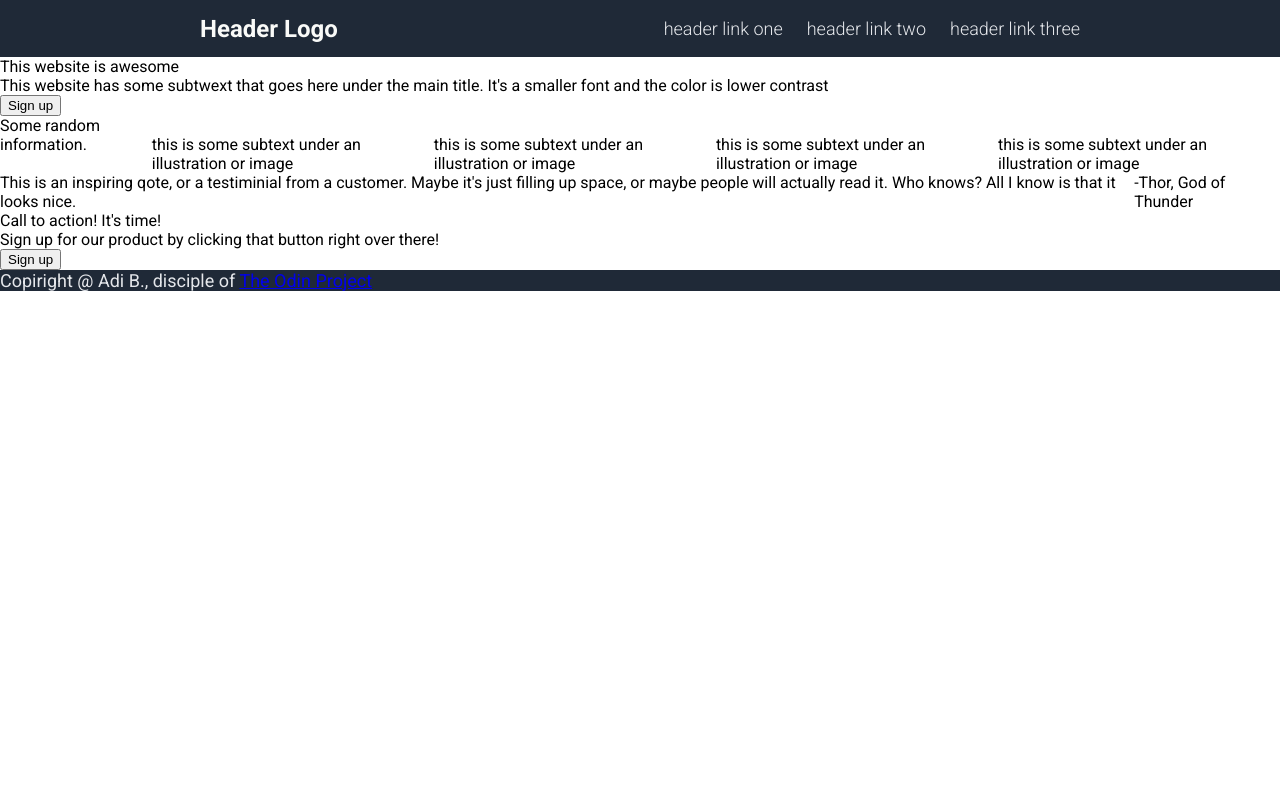
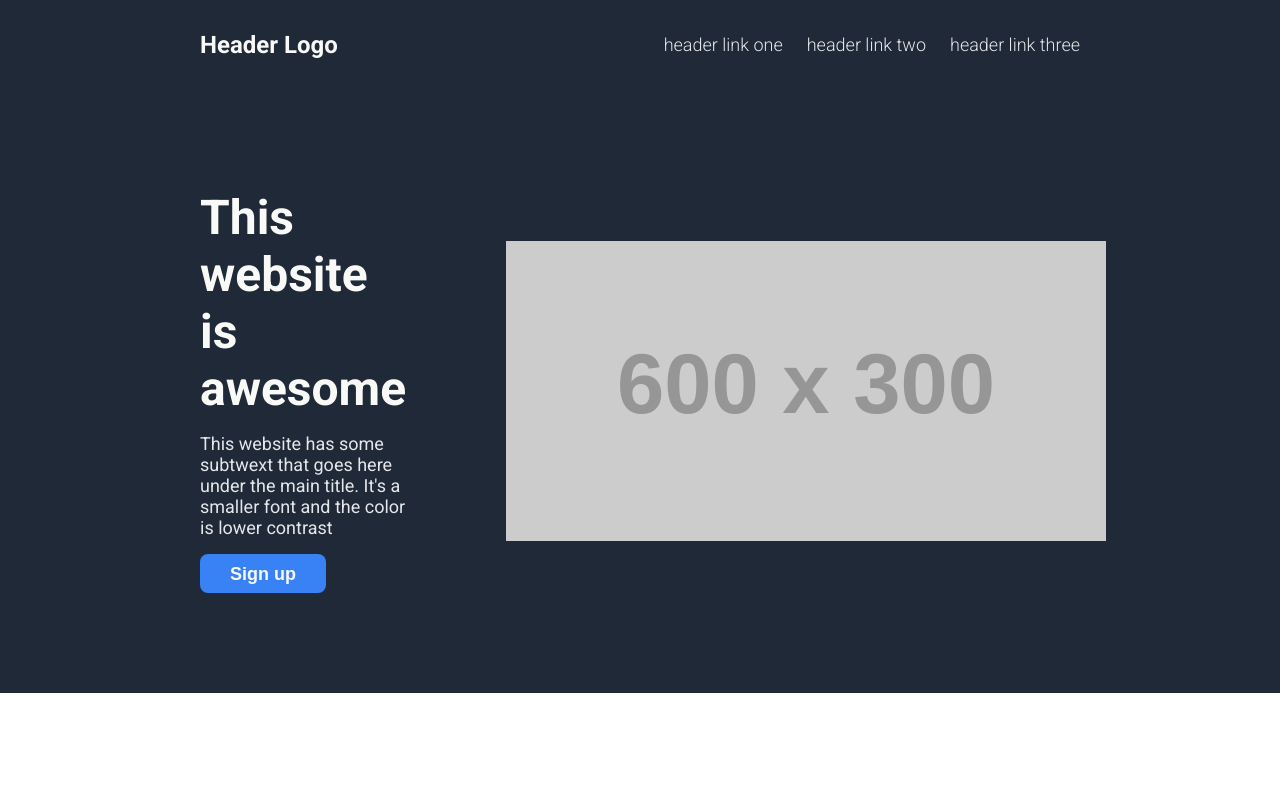
Before and after one commit to aditzaabc/landing-page-kookbook, a plain HTML site: page index.html in a window 1280 px wide. Shown: the top 790 px of the page. Drawn offline with Linux system fonts and the light colour scheme; placeholder pictures from the web are drawn by us.

Commit message:
Completed LP project, html could be lighter

```diff
--- a/index.html
+++ b/index.html
@@ -25,41 +25,54 @@
         <div class="hero-title">
             This website is awesome
         </div>
-        <div class="hero-subtitle">
+        <div class="hero-text">
             This website has some subtwext that goes here under the main title. It's a smaller font and the color is lower contrast
         </div>
         <button class="cta-btn">Sign up</button>
     </div>
-    <img src="" alt=""/>
+    <img src="https://via.placeholder.com/600x300.png/?text=this+is+a+placeholder+for+an+image
+
+    C/O https://placeholder.com/" alt="www.placeholder.com"/>
   </div>
     <!-- features start-->
   <div class="features">
     <div class="features-title">
         Some random information.
     </div>
-    <div class="card">
-        <img class="card-img" src="" alt=""/>
+    <div class="cards">
+      <div class="card">
+        <img class="card-img" src="https://via.placeholder.com/200/FFFFFF.png?text=Photo
+
+        C/O https://placeholder.com/" alt="Photo"/>
         <div class="card-content">
             this is some subtext under an illustration or image
         </div>
     </div>
     <div class="card">
-        <img class="card-img" src="" alt=""/>
+        <img class="card-img" src="https://via.placeholder.com/200/FFFFFF.png?text=Photo
+
+        C/O https://placeholder.com/" alt="Photo"/>
         <div class="card-content">
             this is some subtext under an illustration or image
         </div>
     </div>
     <div class="card">
-        <img class="card-img" src="" alt=""/>
+        <img class="card-img" src="https://via.placeholder.com/200/FFFFFF.png?text=Photo
+
+        C/O https://placeholder.com/" alt="Photo"/>
         <div class="card-content">
             this is some subtext under an illustration or image
         </div>
     </div>
     <div class="card">
-        <img class="card-img" src="" alt=""/>
+        <img class="card-img" src="https://via.placeholder.com/200.png/FFFFFF?text=Photo
+
+        C/O https://placeholder.com/" alt="Photo"/>
         <div class="card-content">
             this is some subtext under an illustration or image
         </div>
+    </div>
+
     </div>
   </div>
     <!-- Social-proof start-->
@@ -69,7 +82,6 @@
   </div>
     <!-- CTA start-->
   <div class="cta">
-    <div class="cta-box">
       <div class="cta-txt">
         <div class="cta-title">
           Call to action! It's time!
@@ -78,12 +90,11 @@
           Sign up for our product by clicking that button right over there!
         </div>
       </div>
-      <button class="cta-btn">Sign up</button>
-    </div>
+      <div><button class="cta-btn">Sign up</button></div>
   </div>
     <!-- Footer start-->
   <div class="footer">
-    <div class="footer-txt">Copiright @ Adi B., disciple of <a href="https://www.theodinproject.com/" target="_blank">The Odin Project</a></div>
+    <div class="footer-txt">Copyright @ Adi B., disciple of <a href="https://www.theodinproject.com/" target="_blank">The Odin Project</a> 2022</div>
   </div>
 
 </body>
--- a/style.css
+++ b/style.css
@@ -9,7 +9,7 @@ body {
 }
 
 .header,
-/*.hero,*/
+.hero,
 .footer {
     background-color: #1F2937;
     color: #E5E7EB;
@@ -23,7 +23,8 @@ body {
     align-items: center;
     padding-inline: 200px;
     flex: 1 1 auto;
-    gap: 16px;
+    padding-top: 16px;
+    padding-bottom: 16px;
 }
 .logo {
     font-size: 24px;
@@ -37,7 +38,7 @@ body {
     gap: 24px;
 }
 
-.nav-links a{
+.nav-links a {
     text-decoration: none;
     color: #E5E7EB;
     font-weight: 300;
@@ -45,20 +46,152 @@ body {
 
 .hero {
     display: flex;
+    justify-content: space-between;
+    align-items: center;
+    padding-inline: 200px;
+    flex: 1 1 auto;
+    padding-top: 100px;
+    padding-bottom: 100px;
+}
+
+.hero-txt{
+    padding-right: 100px;
+
+}
+
+.hero img {
+
+}
+
+.hero-title {
+    font-size: 48px;
+    font-weight:bolder;
+    color: #F9FAF8;
+    flex-grow: 1;
+    padding-bottom: 16px;
+}
+
+.hero-text {
+    padding-bottom: 16px;
+}
+
+.cta-btn {
+    color: #F9FAF8;
+    font-size: 18px;
+    font-weight: 700;
+    padding: 10px 30px;
+    padding-bottom: 8px;
+    background-color: #3882F6;
+    border-radius: 8px;
+    border: none;
+
 }
 
 .features {
     display: flex;
+    flex-direction: column;
+    justify-content: center;
+    align-items: center;
+    padding-inline: 200px;
+    flex: 1 1 auto;
+    padding-top: 100px;
+    padding-bottom: 100px;
+
+}
+
+.features-title {
+    font-size: 36px;
+    font-weight: bolder;
+    color: #1F2937;
+    padding-bottom: 100px;
+}
+
+.cards {
+    display: flex;
+    justify-content: space-between;
+    flex-wrap: wrap;
+    gap: 50px;
+}
+
+.card{
+    width: 200px;
+    text-align: center;
+}
+
+.card-img {
+    border: 5px solid #3882F6;
+    border-radius: 16px;
+}
+
+.card-content {
+    font-size: 18px;
+    padding: 16px 0px;
 }
 
 .social-proof {
+    background-color: #E5E7EB;
     display: flex;
+    flex-direction: column;
+    justify-content: center;
+    align-items: center;
+    padding-inline: 200px;
+    flex: 1 1 auto;
+    padding-top: 100px;
+    padding-bottom: 100px;
+}
+
+.quote {
+    color: #1F2937;
+    font-size: 36px;
+    font-weight:lighter;
+    font-style: italic;
+}
+
+.author {
+    align-self:flex-end;
+    font-size: 24px;
+    font-weight: 700;
 }
 
 .cta {
     display: flex;
+    justify-content:space-between;
+    align-items: center;
+    margin-inline: 200px;
+    margin-top: 100px;
+    margin-bottom: 100px;
+    flex: 1 1 auto;
+    background-color: #3882F6;
+    color: #E5E7EB;
+    font-size: 18px;
+    padding: 50px 150px;
+    border-radius: 16px;
+}
+
+.cta-title {
+    color: #F9FAF8;
+    font-size: 24px;
+    font-weight: 700;
+    padding-bottom: 16px;
+}
+
+.cta .cta-btn {
+    border: 3px solid #F9FAF8;
+    margin-left: 100px;
 }
 
 .footer {
     display: flex;
+    flex-direction: column;
+    justify-content: center;
+    align-items: center;
+    padding-inline: 200px;
+    flex: 1 1 auto;
+    padding-top: 50px;
+    padding-bottom: 50px;
 }
+
+.footer a {
+    text-decoration: none;
+    color: #E5E7EB;
+}
```
